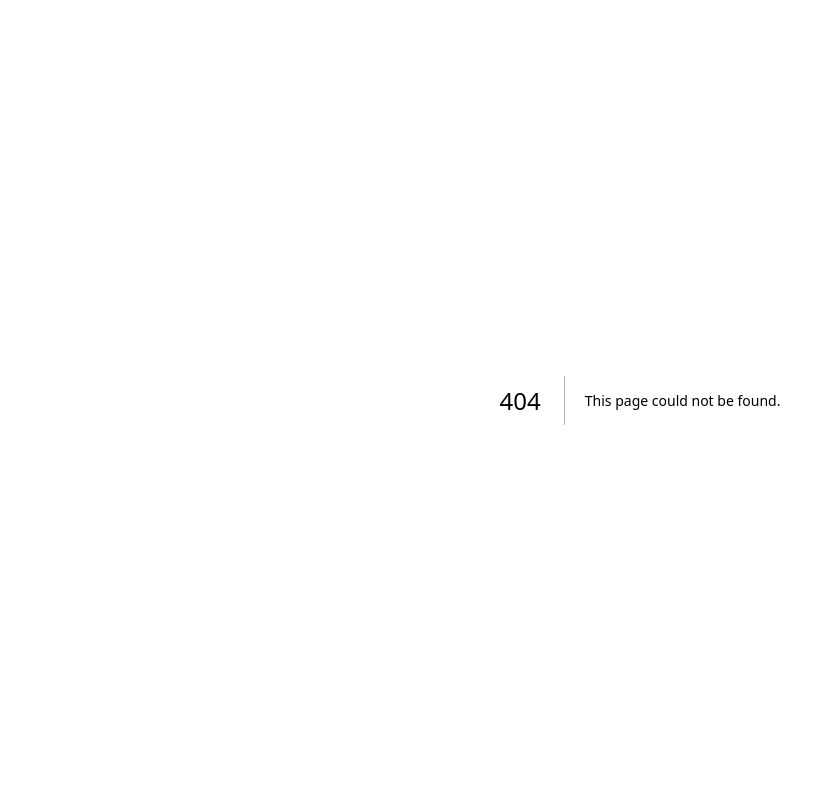
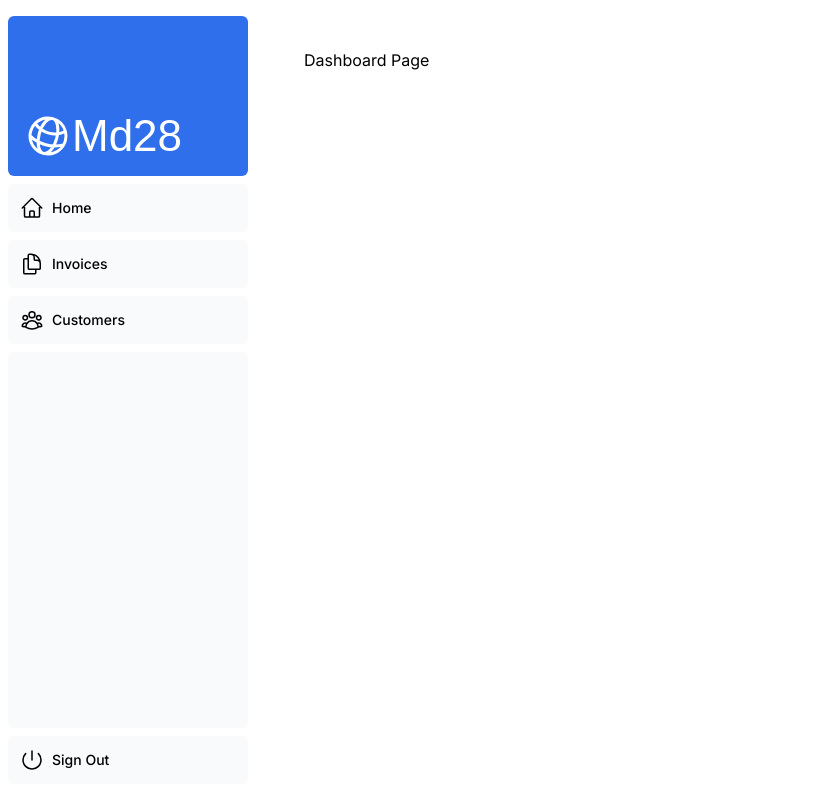
Before and after one commit to msaShahid/nextjs_dashboard, a Next.js app: page /dashboard in a window 1280 px wide. Before the commit this address had no page. Shown: the whole page, without its empty margins (0-835 px from the left). Built offline with nearby package versions, Linux system fonts and the light colour scheme; a web font is replaced by a local one.

Commit message:
`Removed unnecessary whitespace in nav-links array`

```diff
--- /dev/null
+++ b/app/dashboard/customers/page.tsx
@@ -0,0 +1,7 @@
+export default function Customer(){
+    return(
+        <>
+        <h2>Customer Page</h2>
+        </>
+    )
+}
--- /dev/null
+++ b/app/dashboard/invoices/page.tsx
@@ -0,0 +1,7 @@
+export default function Invoice(){
+    return (
+        <>
+        <h2>Invoice Page</h2>
+        </>
+    )
+}
--- /dev/null
+++ b/app/dashboard/layout.tsx
@@ -0,0 +1,12 @@
+import SideNav from '@/app/ui/dashboard/sidenav';
+
+export default function Layout({ children }: { children: React.ReactNode }) {
+  return (
+    <div className="flex h-screen flex-col md:flex-row md:overflow-hidden">
+      <div className="w-full flex-none md:w-64">
+        <SideNav />
+      </div>
+      <div className="flex-grow p-6 md:overflow-y-auto md:p-12">{children}</div>
+    </div>
+  );
+}
--- /dev/null
+++ b/app/dashboard/page.tsx
@@ -0,0 +1,5 @@
+export default function Dashboard(){
+    return (
+        <p>Dashboard Page</p>
+    )
+}
--- a/app/ui/dashboard/nav-links.tsx
+++ b/app/ui/dashboard/nav-links.tsx
@@ -8,11 +8,7 @@ import {
 // Depending on the size of the application, this would be stored in a database.
 const links = [
   { name: 'Home', href: '/dashboard', icon: HomeIcon },
-  {
-    name: 'Invoices',
-    href: '/dashboard/invoices',
-    icon: DocumentDuplicateIcon,
-  },
+  {name: 'Invoices',href: '/dashboard/invoices',icon: DocumentDuplicateIcon},
   { name: 'Customers', href: '/dashboard/customers', icon: UserGroupIcon },
 ];
 
```
